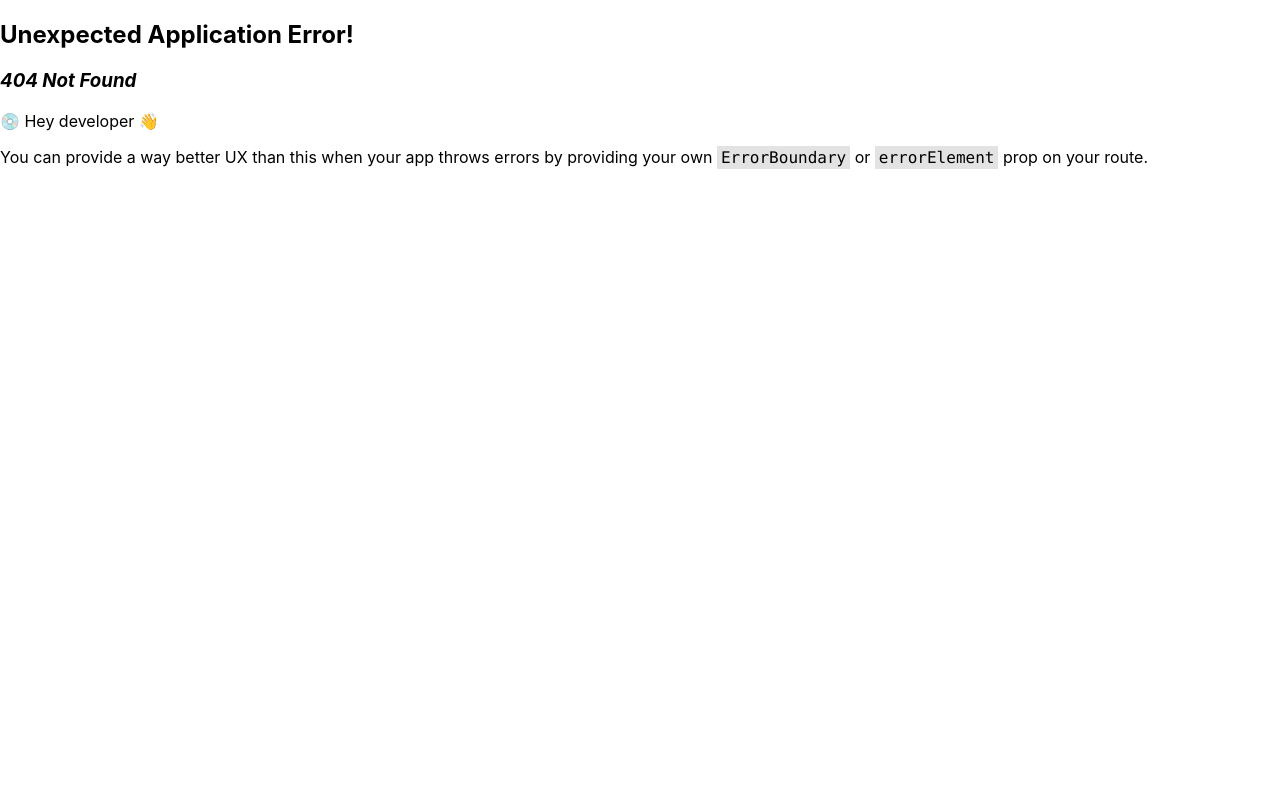
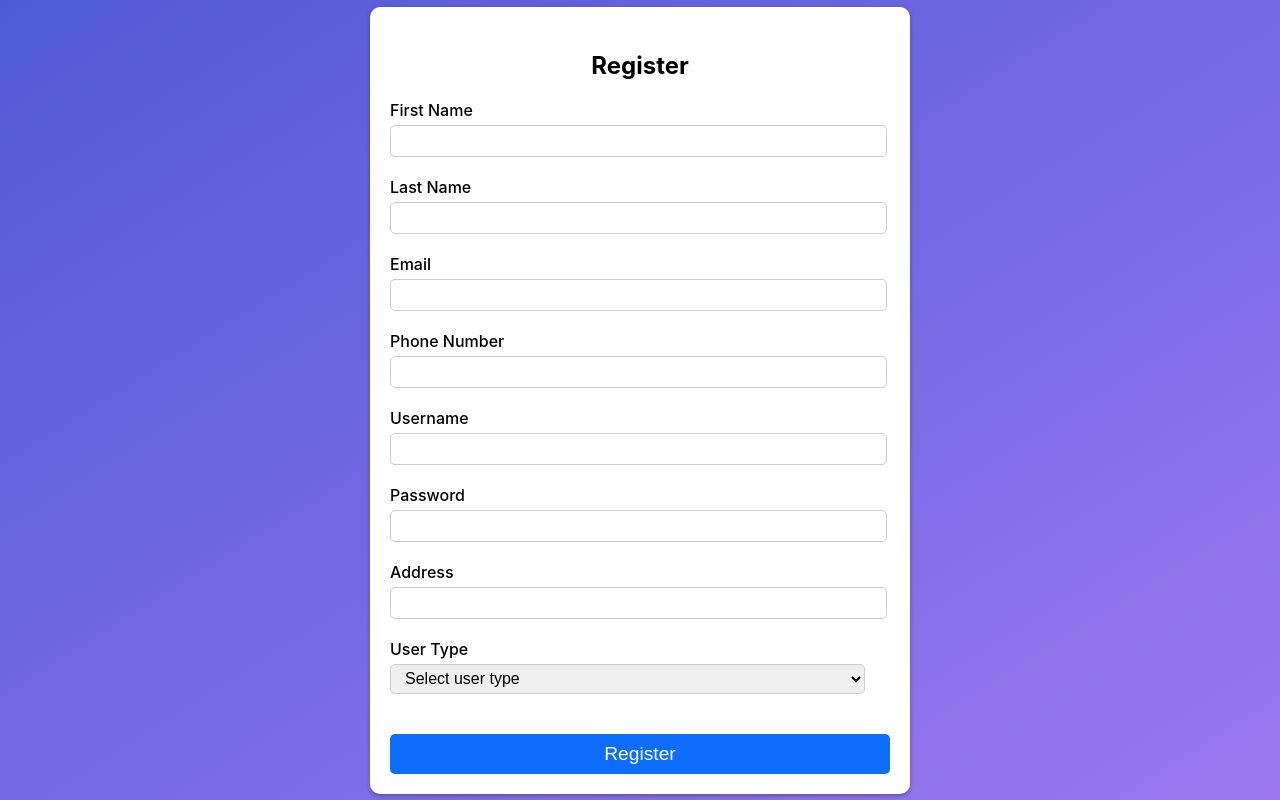
Before and after one commit to nima-nimbile/SuperHandy, a React (Create React App) app in the folder client/: page /register in a window 1280 px wide. Before the commit this address had no page. Built offline with nearby package versions, Linux system fonts and the light colour scheme.

Commit message:
register layout finish

```diff
--- /dev/null
+++ b/client/src/components/Register.js
@@ -0,0 +1,79 @@
+import React, { useState } from 'react';
+import axios from 'axios';
+import './register.scss';
+
+const Register = () => {
+  const [firstName, setFirstName] = useState('');
+  const [lastName, setLastName] = useState('');
+  const [email, setEmail] = useState('');
+  const [phoneNumber, setPhoneNumber] = useState('');
+  const [username, setUsername] = useState('');
+  const [password, setPassword] = useState('');
+  const [address, setAddress] = useState('');
+  const [userType, setUserType] = useState('');
+  const [skill, setSkill] = useState('');
+
+  const handleRegister = () => {
+    axios.post('/register', {
+      firstName,
+      lastName,
+      email,
+      phoneNumber,
+      username,
+      password,
+      address,
+      userType,
+      skill
+    })
+    .then((response) => {
+      console.log(response.data.message);
+      // Redirect to appropriate dashboard based on userType
+    })
+    .catch((error) => {
+      console.log(error.response.data.message);
+    });
+  }
+
+  return (
+    <div className="register-page">
+      <div className="form-container">
+        <h3>Register</h3>
+        <label htmlFor="firstName">First Name</label>
+        <input type="text" id="firstName" value={firstName} onChange={(e) => setFirstName(e.target.value)} />
+        <label htmlFor="lastName">Last Name</label>
+        <input type="text" id="lastName" value={lastName} onChange={(e) => setLastName(e.target.value)} />
+        <label htmlFor="email">Email</label>
+        <input type="email" id="email" value={email} onChange={(e) => setEmail(e.target.value)} />
+        <label htmlFor="phoneNumber">Phone Number</label>
+        <input type="text" id="phoneNumber" value={phoneNumber} onChange={(e) => setPhoneNumber(e.target.value)} />
+        <label htmlFor="username">Username</label>
+        <input type="text" id="username" value={username} onChange={(e) => setUsername(e.target.value)} />
+        <label htmlFor="password">Password</label>
+        <input type="password" id="password" value={password} onChange={(e) => setPassword(e.target.value)} />
+        <label htmlFor="address">Address</label>
+        <input type="text" id="address" value={address} onChange={(e) => setAddress(e.target.value)} />
+        <label htmlFor="userType">User Type</label>
+        <select id="userType" value={userType} onChange={(e) => setUserType(e.target.value)}>
+          <option value="">Select user type</option>
+          <option value="customer">Customer</option>
+          <option value="handyperson">Handy Person</option>
+        </select>
+        {userType === 'handyperson' && (
+          <>
+            <label htmlFor="skill">Skill</label>
+            <select id="skill" value={skill} onChange={(e) => setSkill(e.target.value)}>
+              <option value="">Select skill</option>
+              <option value="general">General</option>
+              <option value="electric">Electric</option>
+              <option value="install">Install</option>
+              <option value="plumb">Plumb</option>
+            </select>
+          </>
+        )}
+        <button onClick={handleRegister}>Register</button>
+      </div>
+    </div>
+  );
+}
+
+export default Register;
--- /dev/null
+++ b/client/src/components/register.scss
@@ -0,0 +1,59 @@
+.register-page {
+  background: linear-gradient(to bottom right, #4f5bd5, #9b78f2);
+  display: flex;
+  justify-content: center;
+  align-items: center;
+  height: 100vh;
+
+  .form-container {
+    background-color: #fff;
+    padding: 20px;
+    border-radius: 10px;
+    box-shadow: 0px 2px 5px rgba(0, 0, 0, 0.3);
+    width: 100%;
+
+    h3 {
+      font-size: 1.5rem;
+      margin-bottom: 20px;
+    }
+
+    label {
+      display: block;
+      margin-bottom: 5px;
+      font-size: 1rem;
+      font-weight: 500;
+    }
+
+    input,
+    select {
+      width: 95%;
+      height: 30px;
+      margin-bottom: 20px;
+      padding: 0 10px;
+      font-size: 1rem;
+      border: 1px solid #ccc;
+      border-radius: 5px;
+
+      &:focus {
+        outline: none;
+        border-color: #0d6efd;
+      }
+    }
+
+    button {
+      width: 100%;
+      height: 40px;
+      margin-top: 20px;
+      font-size: 1.2rem;
+      background-color: #0d6efd;
+      color: #fff;
+      border: none;
+      border-radius: 5px;
+      cursor: pointer;
+
+      &:hover {
+        background-color: #0b5ed7;
+      }
+    }
+  }
+}
```
Also changed, not shown: client/src/index.js (+6 -1 lines), 1 other file (tests, documents, lock files or other folders).
